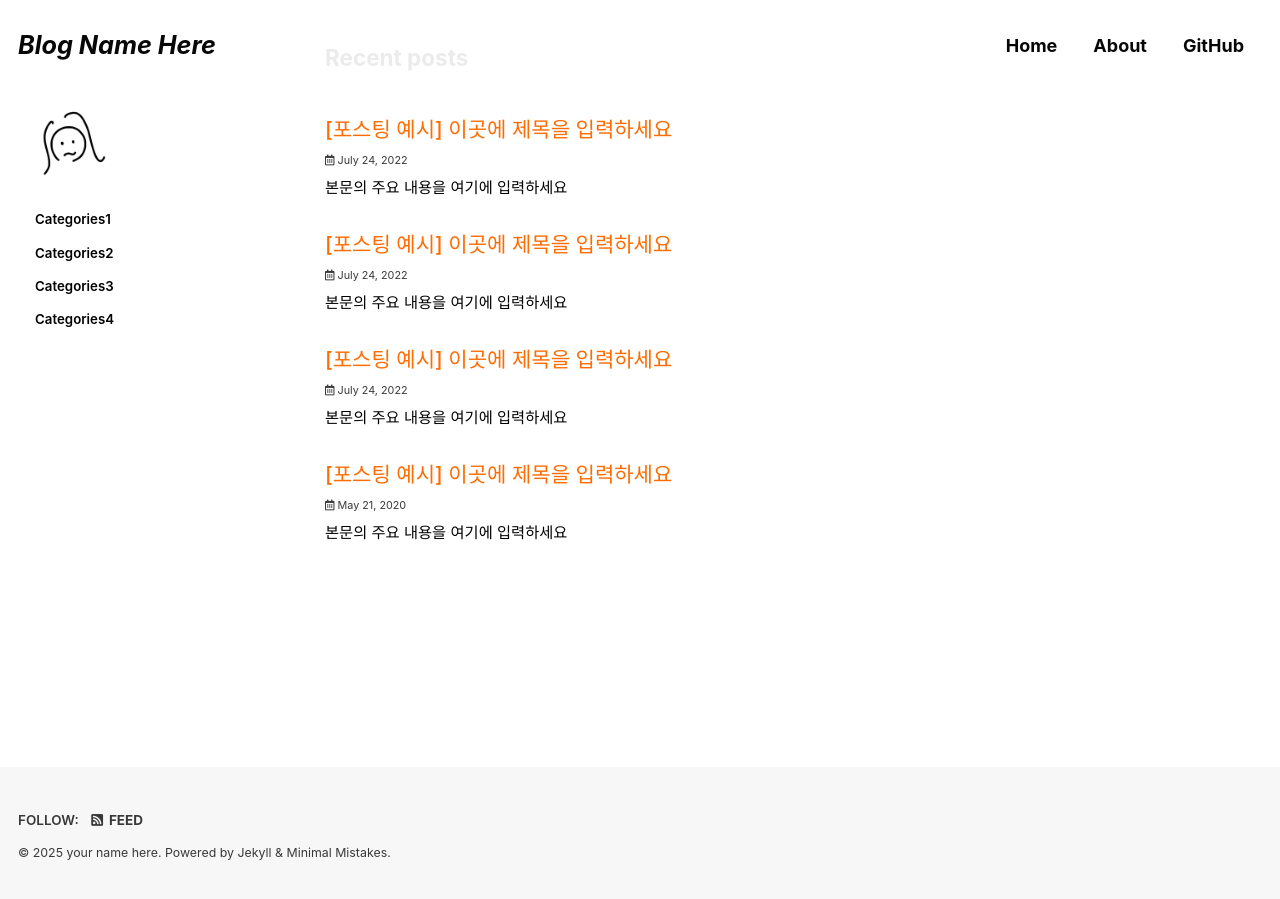
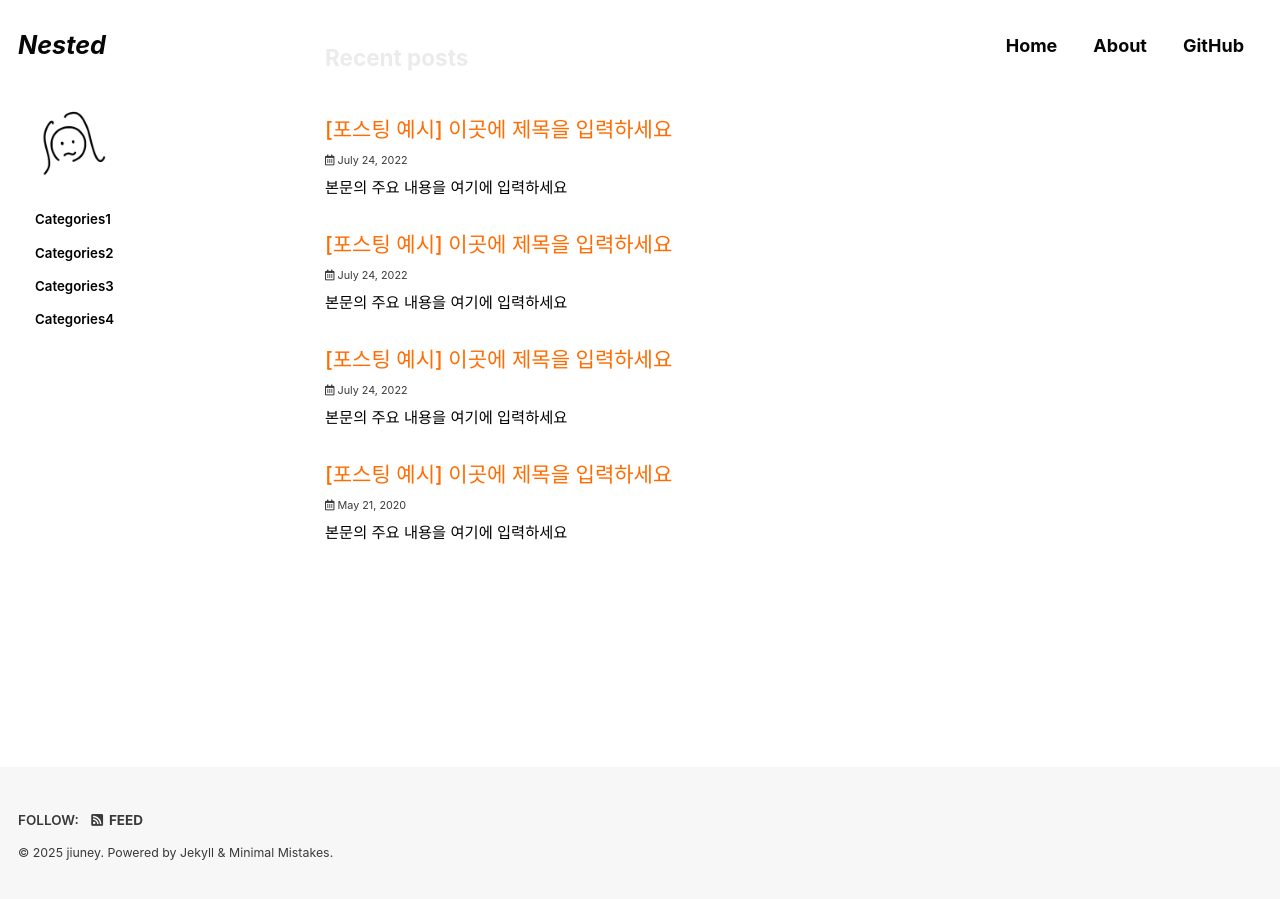
Before and after one commit to jiuney/jiuney.github.io, a Jekyll site: the page built from index.html, in a window 1280 px wide and 900 px high, scrolled down 90 px. Built offline with Jekyll 4.4.1, drawn with Linux system fonts in a browser that asks for light colours; cached includes are drawn as plain includes; some web fonts are replaced; the list of posts is cut into pages by our own code.

Commit message:
25.11.10 13:19 New start

```diff
--- a/_config.yml
+++ b/_config.yml
@@ -19,14 +19,14 @@ minimal_mistakes_skin: "plum" # "default" "air", "aqua", ...
 
 # Site Settings
 locale: "ko-KR" #"en-US"
-title: "Blog Name Here" # 상단 헤더에 보이는 블로그 명
+title: "Nested" # 상단 헤더에 보이는 블로그 명
 title_separator: "&#124;"
 subtitle: # site tagline that appears below site title in masthead
-name: "your name here" # 블로그 닉네임 설정
+name: "jiuney" # 블로그 닉네임 설정
 description: "this is my blog!" # 블로그 설명
-url: "https://github-account.github.io" # 블로그 URL
+url: "https://jiuney.github.io/" # 블로그 URL
 baseurl: # the subpath of your site, e.g. "/blog"
-repository: "github-account/github-account.github.io" # GitHub Repo 이름
+repository: "https://github.com/jiuney/jiuney.github.io" # GitHub Repo 이름
 teaser: #
 
 # logo                     : # 블로그명 앞에 로고 추가하고 싶을 경우 사용
@@ -98,11 +98,11 @@ analytics:
 
 # Site Author
 author:
-  name: "your name here" # 블로그 닉네임
+  name: "jiuney" # 블로그 닉네임
   avatar: "/assets/images/meee.png" # 블로그 프로필 사진
-  #   bio              : "hi all!"
+  # bio              : "오..."
   # location         : "Seoul, Korea"
-  # email            : "youremailhere@xxxxxx.com"
+  # email            : "jiuney@hotmail.com"
 
   links: # 사이트 링크
 #     - label: "Email"
```
Also changed, not shown: 1 other file.
